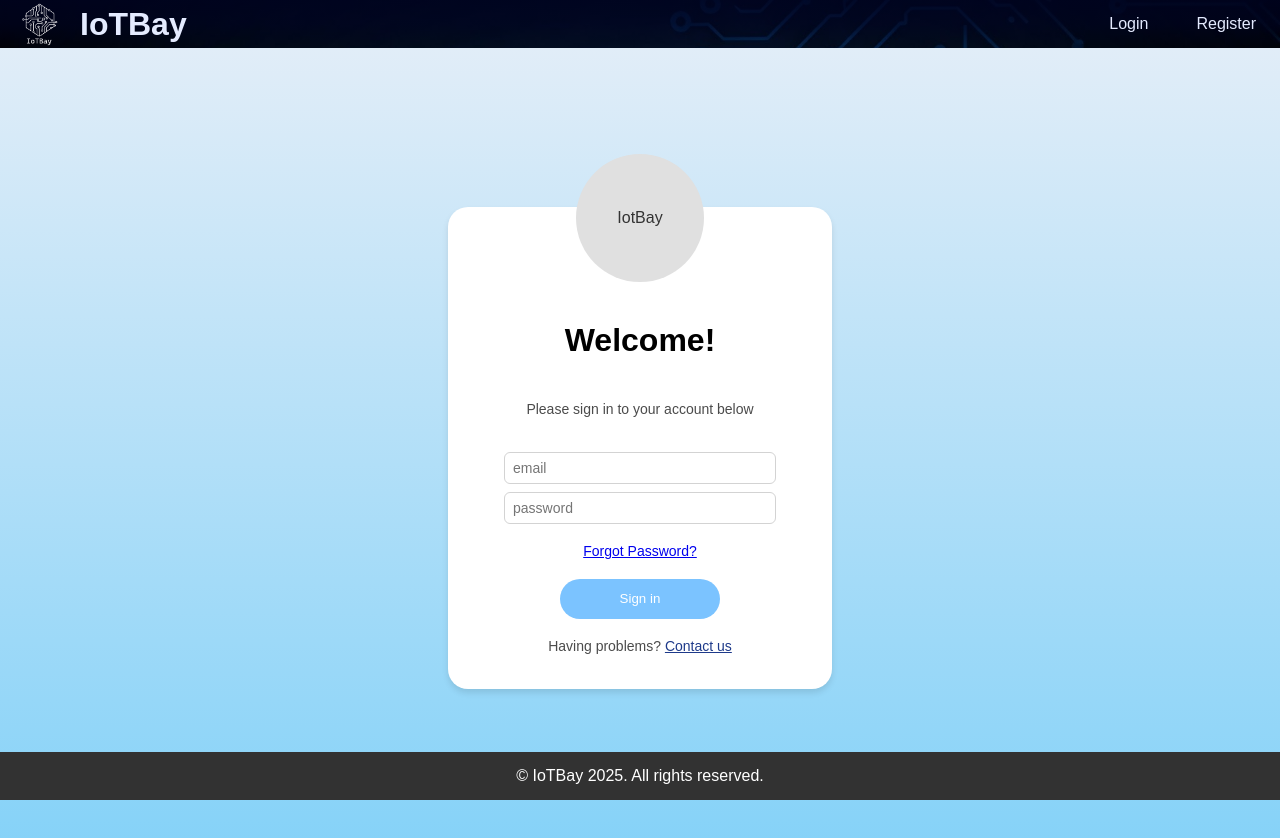
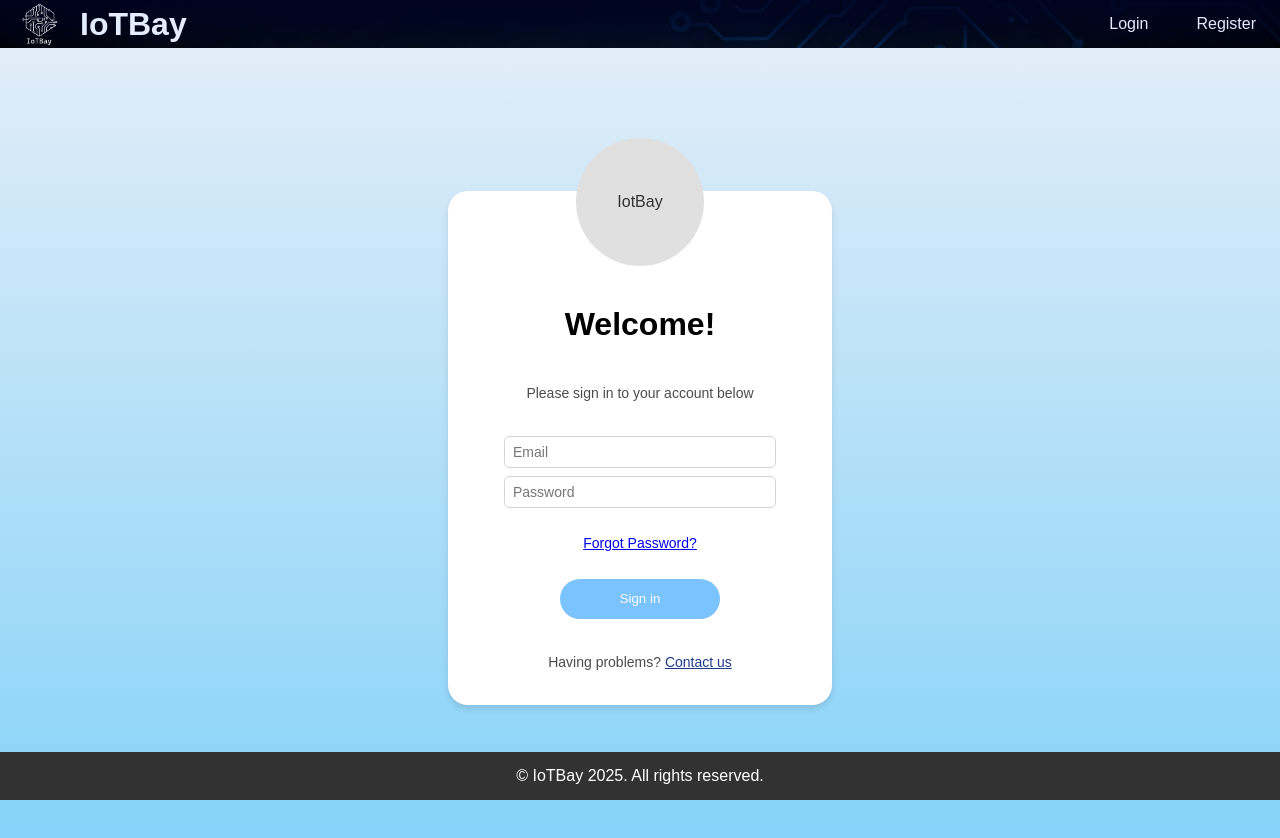
Before and after one commit to YM2992/IoTBay, a React (Vite) app in the folder Client/: page /login in a window 1280 px wide. Shown: the top 838 px of the page. Built offline with nearby package versions, Linux system fonts and the light colour scheme.

Commit message:
Update Login.jsx

```diff
--- a/Client/src/pages/Login.jsx
+++ b/Client/src/pages/Login.jsx
@@ -39,10 +39,9 @@ function Login() {
           <p className="info-text">Please sign in to your account below</p>
         </div>
 
-        <div className="input-container">
-          <Input field="email" func={setEmail} className="input-field" />
-          <Input field="password" func={setPassword} type="password" />
-        </div>
+        <form onSubmit={handleSubmit} className="input-container ">
+          <Input type="email" field="Email" func={setEmail} required />
+          <Input type="password" field="Password" func={setPassword} />
 
           <div className="forgot-password">
             <a href="#">Forgot Password?</a>
@@ -51,6 +50,7 @@ function Login() {
           <button onClick={handleSubmit} type="submit" className="sign-in-btn">
             Sign in
           </button>
+        </form>
 
         <p className="contact-us">
           Having problems? <a href="#">Contact us</a>
```
Lines whose indentation alone changed are shown as unchanged.
